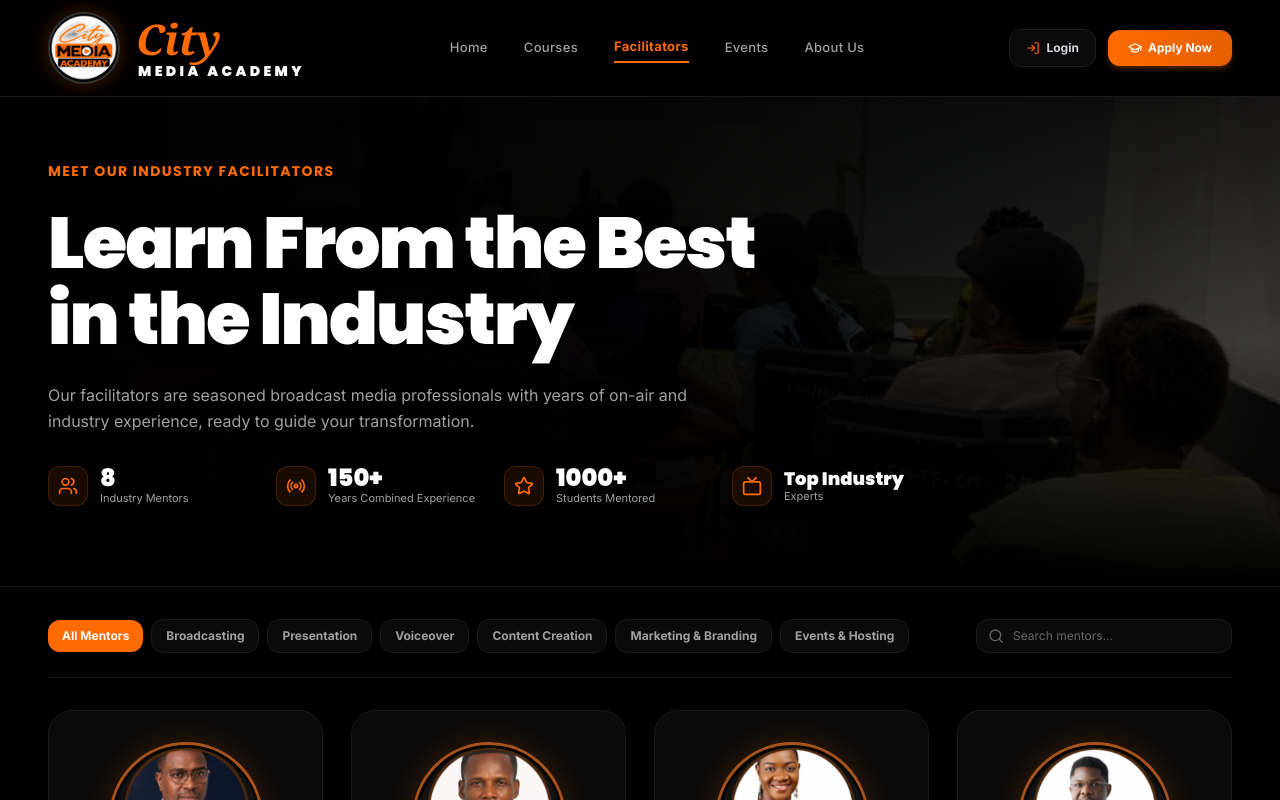
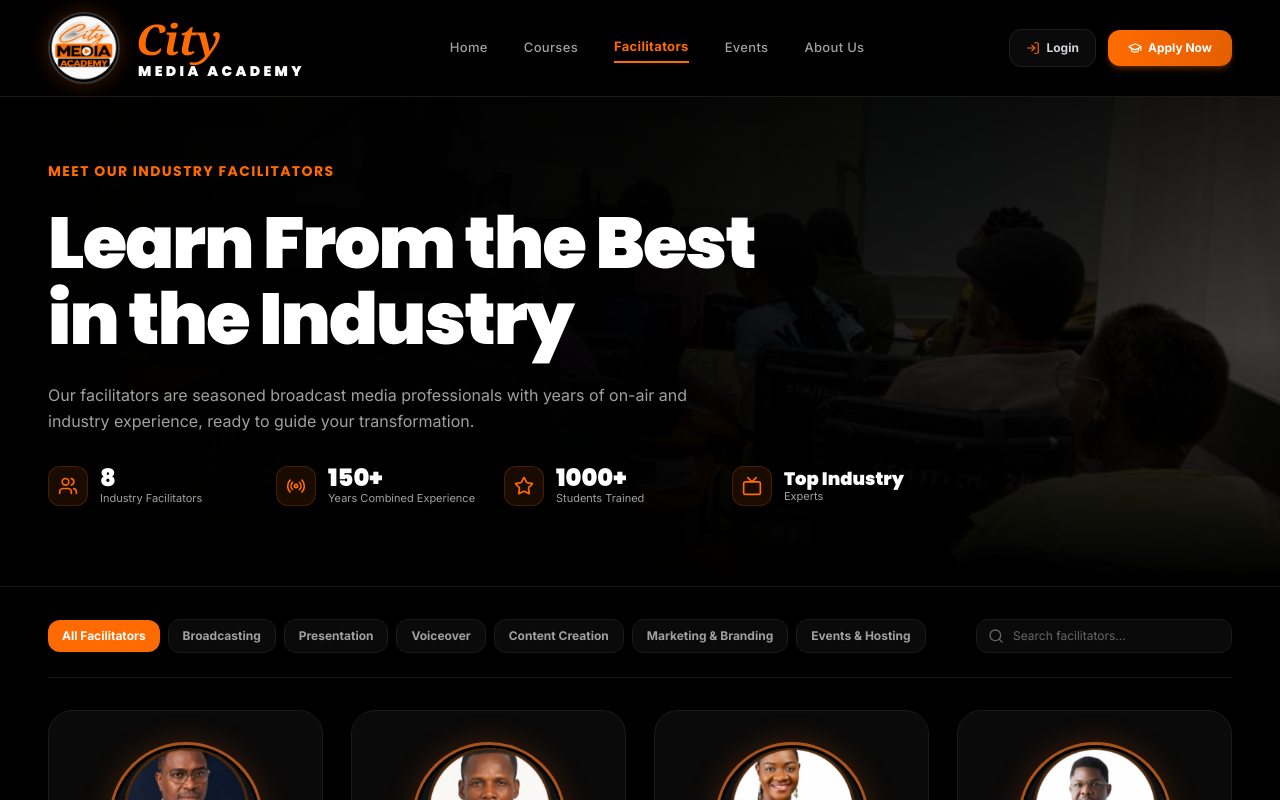
Before and after one commit to m16-omar/cma-web, a React (Vite) app: page /mentors in a window 1280 px wide. Shown: the top 800 px of the page. Built offline with nearby package versions, Linux system fonts and the light colour scheme; a web font is replaced by a local one.

Commit message:
fix(copy): standardize all user-facing 'Mentors' and 'Mentored' copy to 'Facilitators' and 'Trained' across entire application

```diff
--- a/src/components/layout/Footer.tsx
+++ b/src/components/layout/Footer.tsx
@@ -144,7 +144,7 @@ export const Footer: React.FC = () => {
               </li>
               <li>
                 <Link to="/instructors" className="hover:text-white transition-colors">
-                  Faculty & Mentors
+                  Faculty & Facilitators
                 </Link>
               </li>
               <li>
--- a/src/data/company.ts
+++ b/src/data/company.ts
@@ -71,7 +71,7 @@ export const companyDetails: CompanyDetails = {
     },
     {
       value: '25+',
-      label: 'Industry Mentors',
+      label: 'Industry Facilitators',
       description: 'Active on-air hosts & media executives'
     },
     {
--- a/src/data/mockData.ts
+++ b/src/data/mockData.ts
@@ -42,7 +42,7 @@ export const statsData: StatItem[] = [
   {
     icon: 'Users',
     value: '25+',
-    label: 'Industry Mentors',
+    label: 'Industry Facilitators',
   },
   {
     icon: 'TrendingUp',
--- a/src/pages/AboutPage.tsx
+++ b/src/pages/AboutPage.tsx
@@ -74,7 +74,7 @@ export const AboutPage: React.FC = () => {
                   </div>
                   <div>
                     <div className="text-2xl font-black text-white leading-none font-display">8</div>
-                    <div className="text-[11px] text-[#A0A0A0] mt-0.5 leading-tight">Industry Mentors</div>
+                    <div className="text-[11px] text-[#A0A0A0] mt-0.5 leading-tight">Industry Facilitators</div>
                   </div>
                 </div>
 
@@ -94,7 +94,7 @@ export const AboutPage: React.FC = () => {
                   </div>
                   <div>
                     <div className="text-2xl font-black text-white leading-none font-display">1000+</div>
-                    <div className="text-[11px] text-[#A0A0A0] mt-0.5 leading-tight">Students Mentored</div>
+                    <div className="text-[11px] text-[#A0A0A0] mt-0.5 leading-tight">Students Trained</div>
                   </div>
                 </div>
 
@@ -219,7 +219,7 @@ export const AboutPage: React.FC = () => {
                   <Users className="w-4 h-4" />
                 </div>
                 <h4 className="text-xs sm:text-sm font-bold text-white font-display">
-                  Industry Mentors
+                  Industry Facilitators
                 </h4>
                 <p className="text-[11px] text-[#A0A0A0] leading-relaxed">
                   Learn directly from experienced on-air personalities and media professionals.
@@ -424,7 +424,7 @@ export const AboutPage: React.FC = () => {
 
           <div className="p-4 space-y-1">
             <div className="text-2xl sm:text-3xl font-black text-[#FF6B00] font-display">25+</div>
-            <div className="text-xs text-[#A0A0A0]">Industry Mentors</div>
+            <div className="text-xs text-[#A0A0A0]">Industry Facilitators</div>
           </div>
 
           <div className="p-4 space-y-1">
--- a/src/pages/AdmissionsPage.tsx
+++ b/src/pages/AdmissionsPage.tsx
@@ -45,7 +45,7 @@ export const AdmissionsPage: React.FC = () => {
     },
     {
       q: 'Can I participate 100% online from outside Lagos or Nigeria?',
-      a: 'Yes! All lectures are broadcast live via our HD student portal and Zoom with interactive breakout rooms and mentor feedback.',
+      a: 'Yes! All lectures are broadcast live via our HD student portal and Zoom with interactive breakout rooms and facilitator feedback.',
     },
     {
       q: 'Is the 3-week City FM internship guaranteed?',
--- a/src/pages/CourseDetailPage.tsx
+++ b/src/pages/CourseDetailPage.tsx
@@ -40,7 +40,7 @@ export const CourseDetailPage: React.FC = () => {
   const course = coursesData.find((c) => c.slug === slug) || coursesData[0];
   const { openWaitlistModal, openPreviewModal } = useAcademyStore();
 
-  const [activeTab, setActiveTab] = useState<'overview' | 'pillars' | 'schedule' | 'mentors' | 'reviews'>('overview');
+  const [activeTab, setActiveTab] = useState<'overview' | 'pillars' | 'schedule' | 'facilitators' | 'reviews'>('overview');
   const [expandedPillar, setExpandedPillar] = useState<string | null>('pillar-1');
 
   return (
@@ -207,15 +207,15 @@ export const CourseDetailPage: React.FC = () => {
               </button>
 
               <button
-                onClick={() => setActiveTab('mentors')}
+                onClick={() => setActiveTab('facilitators')}
                 className={`flex items-center gap-2 py-3 px-2 text-xs sm:text-sm font-bold border-b-2 transition-all cursor-pointer whitespace-nowrap ${
-                  activeTab === 'mentors'
+                  activeTab === 'facilitators'
                     ? 'border-[#FF6B00] text-[#FF6B00]'
                     : 'border-transparent text-[#A0A0A0] hover:text-white'
                 }`}
               >
                 <Users className="w-4 h-4" />
-                <span>Mentors</span>
+                <span>Facilitators</span>
               </button>
 
               <button
@@ -520,15 +520,15 @@ export const CourseDetailPage: React.FC = () => {
               </motion.div>
             )}
 
-            {/* TAB 4: MENTORS */}
-            {activeTab === 'mentors' && (
+            {/* TAB 4: FACILITATORS */}
+            {activeTab === 'facilitators' && (
               <motion.div
                 initial={{ opacity: 0, y: 10 }}
                 animate={{ opacity: 1, y: 0 }}
                 className="rounded-3xl bg-[#0A0A0A] border border-[#1A1A1A] p-6 sm:p-8 space-y-6 shadow-xl"
               >
                 <h2 className="text-xl sm:text-2xl font-bold font-display text-white">
-                  Meet Your Industry Mentors
+                  Meet Your Industry Facilitators
                 </h2>
 
                 <div className="grid grid-cols-2 sm:grid-cols-4 gap-4">
--- a/src/pages/FacilitatorDashboardPage.tsx
+++ b/src/pages/FacilitatorDashboardPage.tsx
@@ -47,7 +47,7 @@ export const FacilitatorDashboardPage: React.FC = () => {
                 <div className="flex items-center gap-2">
                   <span className="text-xs font-bold px-2.5 py-0.5 rounded-full bg-cyan-500/15 text-cyan-400 border border-cyan-500/30 flex items-center gap-1">
                     <ShieldCheck className="w-3.5 h-3.5" />
-                    <span>Faculty Lead & Mentor</span>
+                    <span>Faculty Lead & Facilitator</span>
                   </span>
                   <span className="text-xs font-semibold text-slate-500">
                     City 105.1 FM
--- a/src/pages/HomePage.tsx
+++ b/src/pages/HomePage.tsx
@@ -360,7 +360,7 @@ export const HomePage: React.FC = () => {
           <button
             onClick={handlePrev}
             className="w-11 h-11 sm:w-12 sm:h-12 rounded-full border border-[#262626] bg-[#0E0E0E] hover:border-[#FF6B00] hover:bg-[#FF6B00]/10 text-white hover:text-[#FF6B00] flex items-center justify-center transition-all cursor-pointer shadow-lg active:scale-95 group"
-            aria-label="Previous Mentors"
+            aria-label="Previous Facilitators"
           >
             <ChevronLeft className="w-5 h-5 group-hover:-translate-x-0.5 transition-transform" />
           </button>
@@ -372,7 +372,7 @@ export const HomePage: React.FC = () => {
           <button
             onClick={handleNext}
             className="w-11 h-11 sm:w-12 sm:h-12 rounded-full border border-[#262626] bg-[#0E0E0E] hover:border-[#FF6B00] hover:bg-[#FF6B00]/10 text-white hover:text-[#FF6B00] flex items-center justify-center transition-all cursor-pointer shadow-lg active:scale-95 group"
-            aria-label="Next Mentors"
+            aria-label="Next Facilitators"
           >
             <ChevronRight className="w-5 h-5 group-hover:translate-x-0.5 transition-transform" />
           </button>
--- a/src/pages/InstructorsPage.tsx
+++ b/src/pages/InstructorsPage.tsx
@@ -59,12 +59,12 @@ const mentorIconLookup: Record<string, React.ElementType> = {
 };
 
 export const InstructorsPage: React.FC = () => {
-  const [selectedFilter, setSelectedFilter] = useState<string>('All Mentors');
+  const [selectedFilter, setSelectedFilter] = useState<string>('All Facilitators');
   const [searchQuery, setSearchQuery] = useState<string>('');
   const { openWaitlistModal } = useAcademyStore();
 
   const filterCategories = [
-    'All Mentors',
+    'All Facilitators',
     'Broadcasting',
     'Presentation',
     'Voiceover',
@@ -76,7 +76,7 @@ export const InstructorsPage: React.FC = () => {
   const filteredMentors = useMemo(() => {
     return industryMentorsList.filter((mentor) => {
       // Category filter
-      if (selectedFilter !== 'All Mentors' && mentor.category !== selectedFilter) {
+      if (selectedFilter !== 'All Facilitators' && mentor.category !== selectedFilter) {
         return false;
       }
       // Search query filter
@@ -135,7 +135,7 @@ export const InstructorsPage: React.FC = () => {
               Our facilitators are seasoned broadcast media professionals with years of on-air and industry experience, ready to guide your transformation.
             </p>
 
-            {/* Mentor Statistics Bar (4 Items) */}
+            {/* Facilitator Statistics Bar (4 Items) */}
             <div className="grid grid-cols-2 sm:grid-cols-4 gap-4 pt-2">
               <div className="flex items-center gap-3">
                 <div className="w-10 h-10 rounded-xl bg-[#FF6B00]/10 border border-[#FF6B00]/20 flex items-center justify-center text-[#FF6B00] flex-shrink-0">
@@ -143,7 +143,7 @@ export const InstructorsPage: React.FC = () => {
                 </div>
                 <div>
                   <div className="text-2xl font-black text-white leading-none font-display">8</div>
-                  <div className="text-[11px] text-[#A0A0A0] mt-0.5 leading-tight">Industry Mentors</div>
+                  <div className="text-[11px] text-[#A0A0A0] mt-0.5 leading-tight">Industry Facilitators</div>
                 </div>
               </div>
 
@@ -163,7 +163,7 @@ export const InstructorsPage: React.FC = () => {
                 </div>
                 <div>
                   <div className="text-2xl font-black text-white leading-none font-display">1000+</div>
-                  <div className="text-[11px] text-[#A0A0A0] mt-0.5 leading-tight">Students Mentored</div>
+                  <div className="text-[11px] text-[#A0A0A0] mt-0.5 leading-tight">Students Trained</div>
                 </div>
               </div>
 
@@ -208,7 +208,7 @@ export const InstructorsPage: React.FC = () => {
           <div className="relative">
             <input
               type="text"
-              placeholder="Search mentors..."
+              placeholder="Search facilitators..."
               value={searchQuery}
               onChange={(e) => setSearchQuery(e.target.value)}
               className="w-full sm:w-64 bg-[#0A0A0A] border border-[#1A1A1A] focus:border-[#FF6B00] rounded-xl pl-9 pr-4 py-2 text-xs text-white placeholder-[#666] focus:outline-none transition-colors"
@@ -331,7 +331,7 @@ export const InstructorsPage: React.FC = () => {
                 Learn. Connect. Be Inspired.
               </h3>
               <p className="text-xs sm:text-sm text-[#A0A0A0] leading-relaxed">
-                Our mentors are more than teachers — they are industry leaders who are passionate about raising the next generation of media professionals.
+                Our facilitators are more than teachers — they are industry leaders who are passionate about raising the next generation of media professionals.
               </p>
             </div>
           </div>
@@ -346,7 +346,7 @@ export const InstructorsPage: React.FC = () => {
                 One-on-One Guidance
               </h4>
               <p className="text-[11px] text-[#A0A0A0] leading-relaxed">
-                Get personalized advice and mentorship from industry experts.
+                Get personalized advice and guidance from industry experts.
               </p>
             </div>
 
--- a/src/sections/InstructorsSection.tsx
+++ b/src/sections/InstructorsSection.tsx
@@ -13,7 +13,7 @@ export const InstructorsSection: React.FC = () => {
           <div className="space-y-3 max-w-2xl">
             <div className="inline-flex items-center gap-2 px-3.5 py-1.5 rounded-full bg-[#FF6B00]/10 border border-[#FF6B00]/25 text-xs font-bold text-[#FF6B00] uppercase tracking-wider">
               <Sparkles className="w-4 h-4" />
-              <span>Broadcast Pioneers & Mentors</span>
+              <span>Broadcast Pioneers & Facilitators</span>
             </div>
             <h2 className="text-3xl sm:text-4xl lg:text-5xl font-black font-display text-slate-900 dark:text-white tracking-tight">
               Learn from the Voices You Listen to Daily
```
